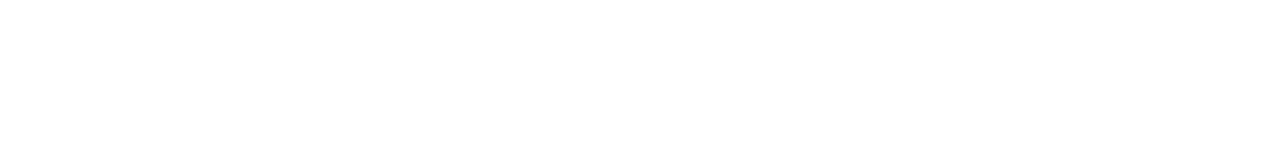
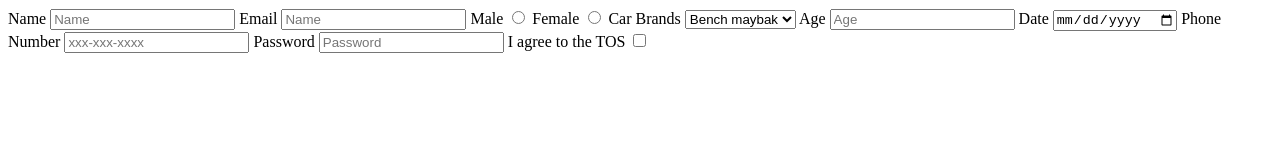
Before and after one commit to acciojob/signup-form-car-Trilokesh237, a website: page main.html in a window 1280 px wide. Drawn offline with Linux system fonts and the light colour scheme.

Commit message:
created a submission

```diff
--- a/main.html
+++ b/main.html
@@ -8,6 +8,32 @@
 
 <body>
 	<!-- the entire body must be written by student -->
+	<form method="post">
+		<lable for="name">Name</lable>
+		<input type="text" required="Yes" id="name" placeholder= "Name">
+		<lable for="email">Email</lable>
+		<input type="Email" required="Yes" id="email" placeholder="Name">
+		<lable for="gender_m" for="gender_m">Male</lable>
+		<input type="radio" required="Yes" id="gender_m" name="gender" >
+		<lable for="gender_f">Female</lable>
+		<input type="radio" required="Yes" id="gender_f" name="gender">
+		<lable for="cars">Car Brands</lable>
+		<select required="Yes" id="cars" placeholder="--Please choose an option--" >
+			<option>Bench maybak</option>
+			<option>audi</option>
+			<option>rolls royce</option>
+		</select>
+		<lable for="age">Age</lable>
+		<input type="number" id="age" required="Yes"  placeholder="Age">
+		<lable for="dob">Date</lable>
+		<input type="date" required="Yes" id="dob">
+		<lable for="tel">Phone Number</lable>
+		<input type="tel" id="tel" placeholder="xxx-xxx-xxxx">
+		<label for="password">Password</label>
+		<input type="password" required="Yes" id="password" placeholder="Password">
+		<label for="tos">I agree to the TOS	</label>
+		<input type="Checkbox" required="Yes" id="tos">
+	</form>
     <script type="text/javascript" src="./script.js">
 </script>
 
```
